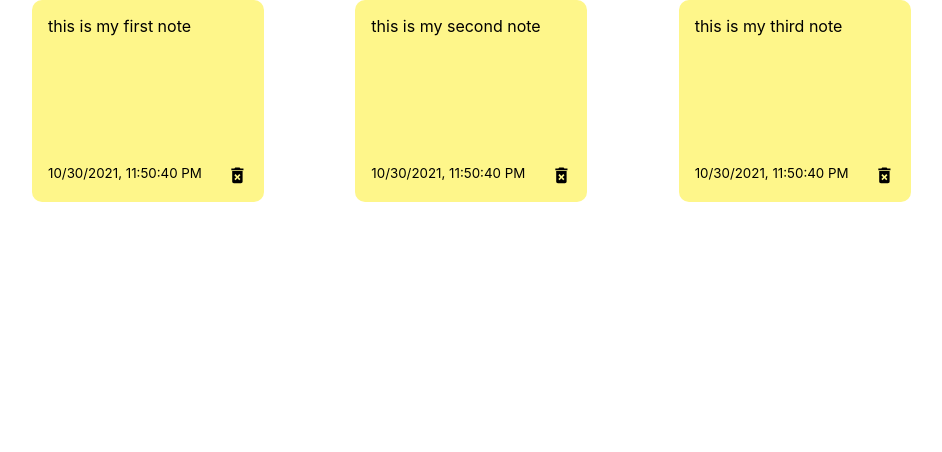
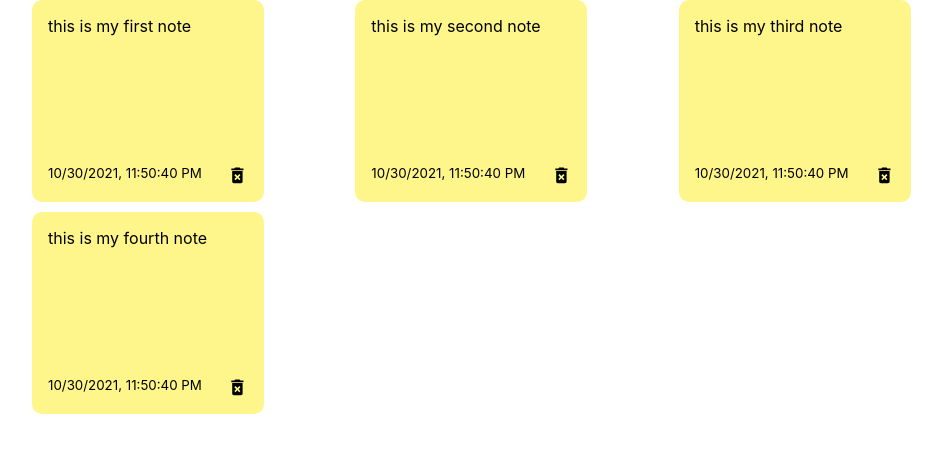
Before and after one commit to hamzazaka/crypto-react, a React (Create React App) app in the folder notes-app/: page / in a window 1280 px wide. Shown: the top 452 px of the page, without its empty margins (128-1070 px from the left). Built offline with nearby package versions, Linux system fonts and the light colour scheme.

Commit message:
working on notes

```diff
--- a/notes-app/src/App.js
+++ b/notes-app/src/App.js
@@ -21,6 +21,11 @@ function App() {
     id:nanoid(),
     text:'this is my third note',
     date: new Date().toLocaleString() + '',
+    },
+    {
+    id:nanoid(),
+    text:'this is my fourth note',
+    date: new Date().toLocaleString() + '',
     }
 ]);
 
```
